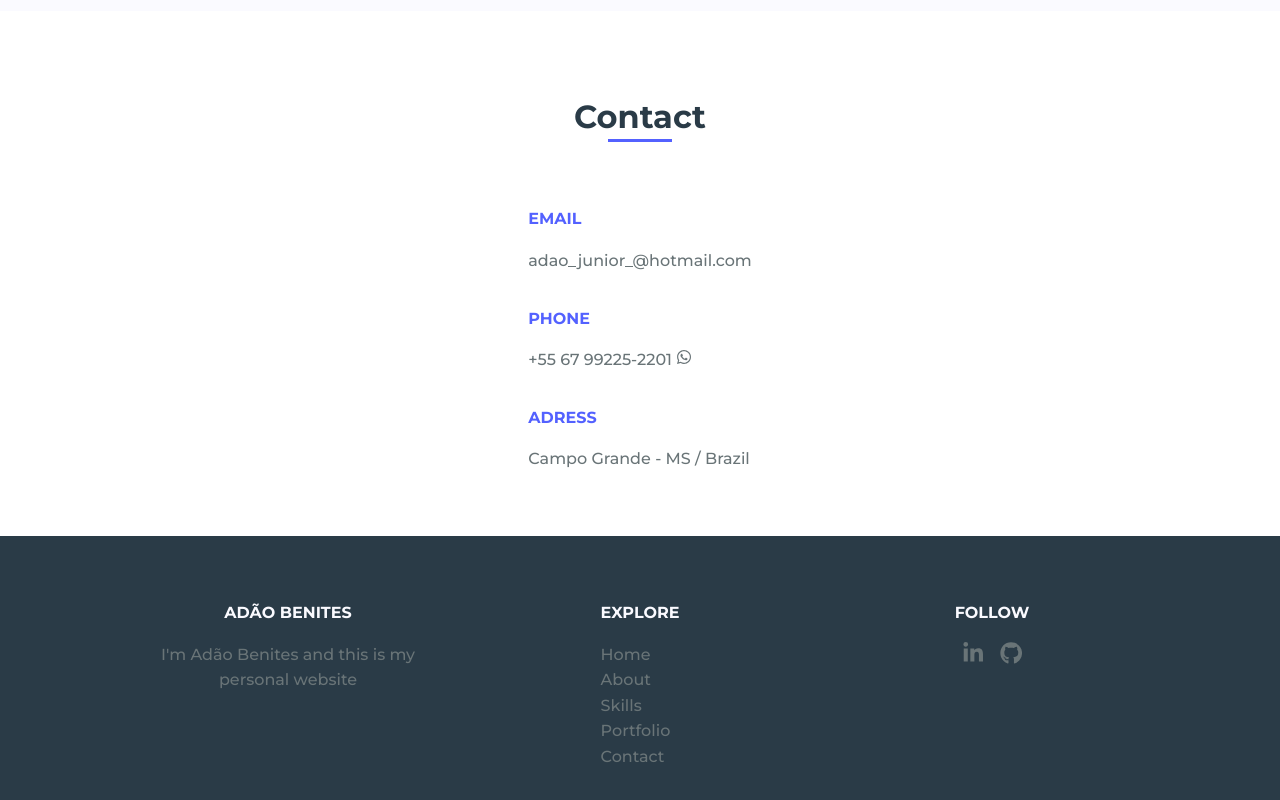
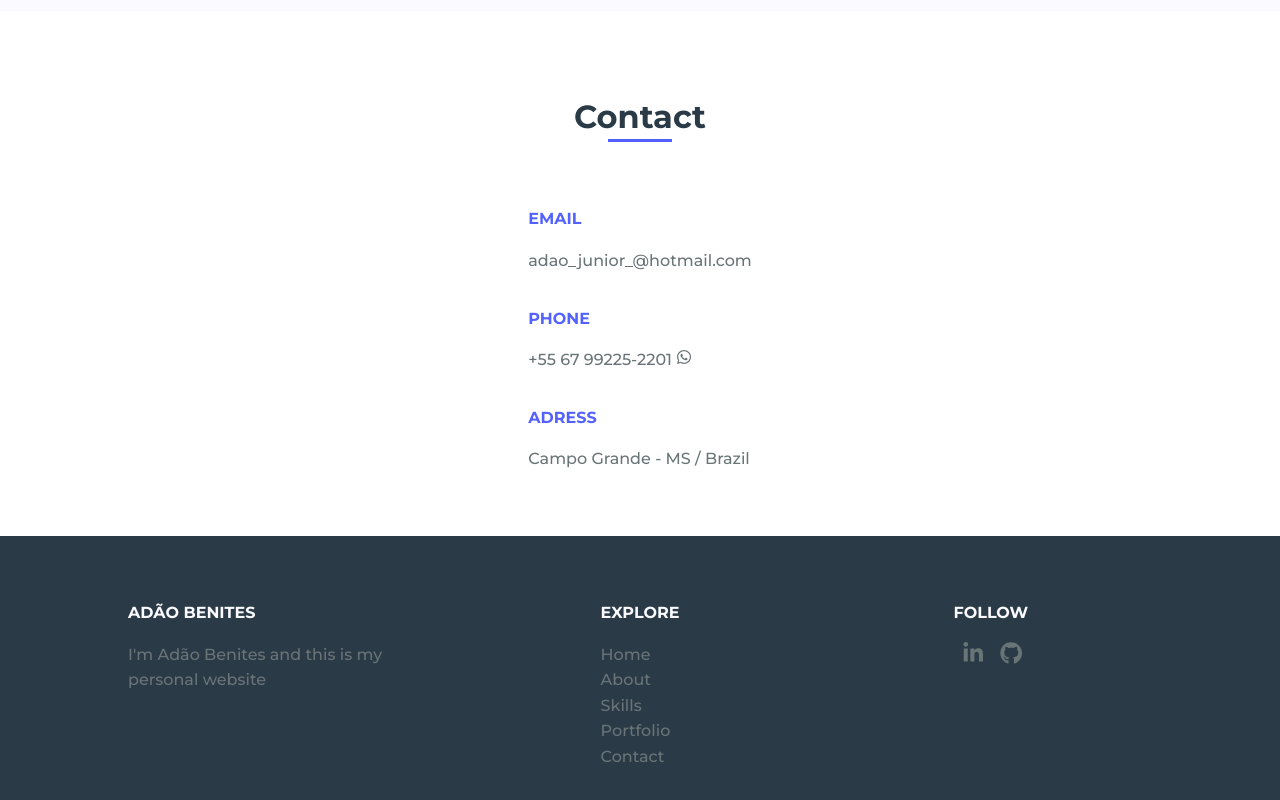
Before and after one commit to AdaoBJr/Portfolio, a React (Create React App) app: page / in a window 1280 px wide. Shown: the part 2899-3699 px from the top of the page. Built offline with nearby package versions, Linux system fonts and the light colour scheme; the HTML template or start-up script is replaced by a standard one.

Commit message:
style: :art: adjust align text Footer

```diff
--- a/src/App.css
+++ b/src/App.css
@@ -616,11 +616,14 @@ img {
 
   .footerContainer {
       grid-template-columns: repeat(3, 1fr);
-      justify-items: center;
+  }
+
+  .footerTitle {
+    text-align: left;
   }
 
   .footerContainer div p {
-    text-align: center;
+    text-align: left;
   }
 }
 
```
